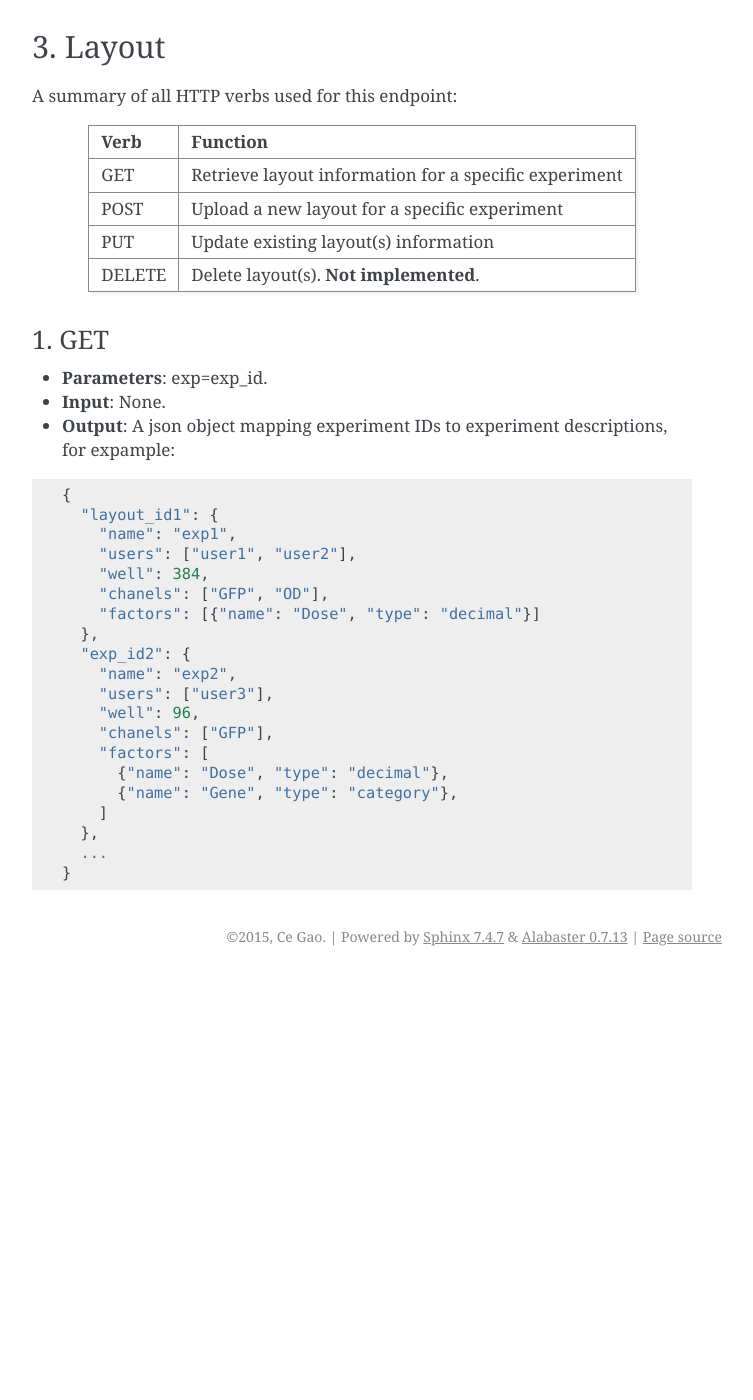
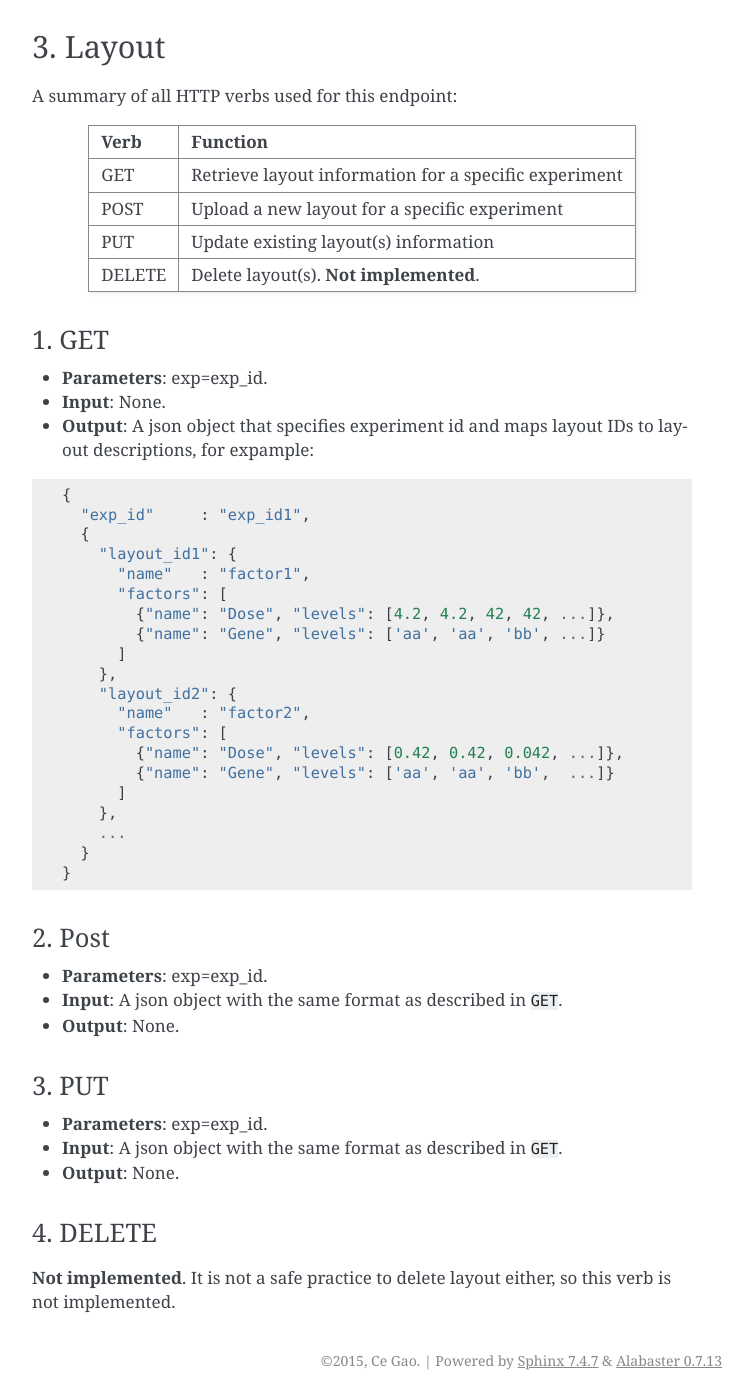
Before and after one commit to gaoce/TimeVis, a Sphinx documentation site: the page built from docs/api_v2.rst, in a window 1280 px wide and 1400 px high, scrolled down 1667 px. Shown: the whole window, without its empty margins (388-1141 px from the left). Built offline with Sphinx 7.4.7, drawn with Linux system fonts in a browser that asks for light colours; before the commit the page ends 2643 px from its top, so only the background shows below that; some of the changed text lies outside the part shown.

Commit message:
Add layout endpoint in api

```diff
--- a/docs/api_v2.rst
+++ b/docs/api_v2.rst
@@ -47,16 +47,16 @@ A summary of all HTTP verbs used for this endpoint:
 
   {
     "exp_id1": {
-      "name": "exp1",
-      "users": ["user1", "user2"],
-      "well": 384,
+      "name"   : "exp1",
+      "users"  : ["user1", "user2"],
+      "well"   : 384,
       "chanels": ["GFP", "OD"],
       "factors": [{"name": "Dose", "type": "decimal"}]
     },
     "exp_id2": {
-      "name": "exp2",
-      "users": ["user3"],
-      "well": 96,
+      "name"   : "exp2",
+      "users"  : ["user3"],
+      "well"   : 96,
       "chanels": ["GFP"],
       "factors": [
       	{"name": "Dose", "type": "decimal"},
@@ -108,28 +108,47 @@ A summary of all HTTP verbs used for this endpoint:
 
 * **Parameters**: exp=exp_id.
 * **Input**: None.
-* **Output**: A json object mapping experiment IDs to experiment descriptions, for
-  expample:
+* **Output**: A json object that specifies experiment id and maps layout IDs to
+  layout descriptions, for expample:
 
 ::
 
   {
-    "layout_id1": {
-      "name": "exp1",
-      "users": ["user1", "user2"],
-      "well": 384,
-      "chanels": ["GFP", "OD"],
-      "factors": [{"name": "Dose", "type": "decimal"}]
-    },
-    "exp_id2": {
-      "name": "exp2",
-      "users": ["user3"],
-      "well": 96,
-      "chanels": ["GFP"],
-      "factors": [
-      	{"name": "Dose", "type": "decimal"},
-      	{"name": "Gene", "type": "category"},
-      ]
-    },
-    ...
+    "exp_id"     : "exp_id1",
+    {
+      "layout_id1": {
+        "name"   : "factor1",
+        "factors": [
+          {"name": "Dose", "levels": [4.2, 4.2, 42, 42, ...]},
+          {"name": "Gene", "levels": ['aa', 'aa', 'bb', ...]}
+        ]
+      },
+      "layout_id2": {
+        "name"   : "factor2",
+        "factors": [
+          {"name": "Dose", "levels": [0.42, 0.42, 0.042, ...]},
+          {"name": "Gene", "levels": ['aa', 'aa', 'bb',  ...]}
+        ]
+      },
+      ...
+    }
   }
+
+2. Post
+^^^^^^^
+
+* **Parameters**: exp=exp_id.
+* **Input**: A json object with the same format as described in ``GET``.
+* **Output**: None.
+
+3. PUT
+^^^^^^
+
+* **Parameters**: exp=exp_id.
+* **Input**: A json object with the same format as described in ``GET``.
+* **Output**: None.
+
+4. DELETE
+^^^^^^^^^
+**Not implemented**. It is not a safe practice to delete layout either, so this
+verb is not implemented.
--- a/docs/conf.py
+++ b/docs/conf.py
@@ -171,7 +171,7 @@ html_static_path = ['_static']
 #html_split_index = False
 
 # If true, links to the reST sources are added to the pages.
-#html_show_sourcelink = True
+html_show_sourcelink = False
 
 # If true, "Created using Sphinx" is shown in the HTML footer. Default is True.
 #html_show_sphinx = True
```
